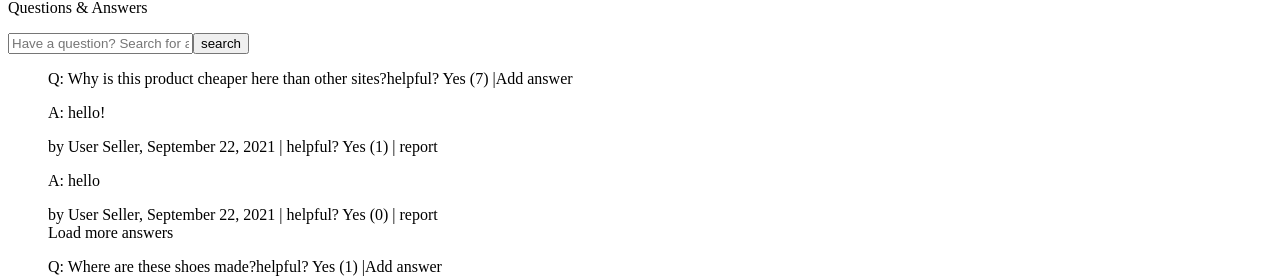
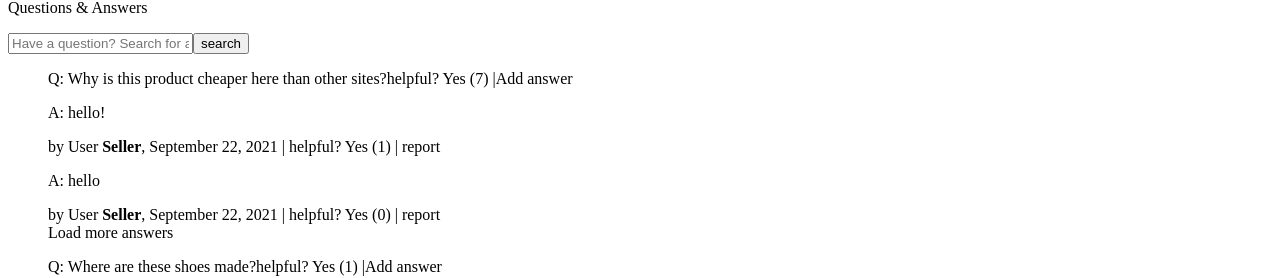
Before and after one commit to poaceae-team6/fec-catwalk, a React app: page / in a window 1280 px wide. Shown: the part 1671-1949 px from the top of the page. Built offline with nearby package versions, Linux system fonts and the light colour scheme; the HTML template or start-up script is replaced by a standard one.

Commit message:
display seller's username in bold

```diff
--- a/client/src/components/questions/Answer.jsx
+++ b/client/src/components/questions/Answer.jsx
@@ -1,17 +1,28 @@
-import React from 'react';
+import React, { useState } from 'react';
 import moment from 'moment';
 
 const Answer = (props) => {
 
+
   //format the date
   let date = moment(props.answer.date).format('LL');
+
+  let bold = {
+   fontWeight: 'normal'
+  };
+
+  if(props.answer.answerer_name === 'Seller') {
+    console.log('I am seller');
+    bold.fontWeight = 'bold';
+  }
+
 
   if (props.answer.photos.length === 0) {
 
     return (
       <div>
         <p> A: {props.answer.body}</p>
-        <span> by User {props.answer.answerer_name}, {date}</span>  |  <span>helpful?  Yes ({props.answer.helpfulness})</span>  |  <span>report</span>
+        <span> by User</span> <span style={bold}> {props.answer.answerer_name}</span><span>, {date}</span>  |  <span>helpful?  Yes ({props.answer.helpfulness})</span>  |  <span>report</span>
       </div>
 
     )
@@ -21,7 +32,7 @@ const Answer = (props) => {
       <div>
         <p> A: {props.answer.body}</p>
         {props.answer.photos.map((img, index) => <img key={index} src={img} />)}
-        <span> by User {props.answer.answerer_name}, {date}</span>  |  <span>helpful?  Yes ({props.answer.helpfulness})</span>  |  <span>report</span>
+        <span style={bold}> by User {props.answer.answerer_name}, {date}</span>  |  <span>helpful?  Yes ({props.answer.helpfulness})</span>  |  <span>report</span>
       </div>
 
     )
```
